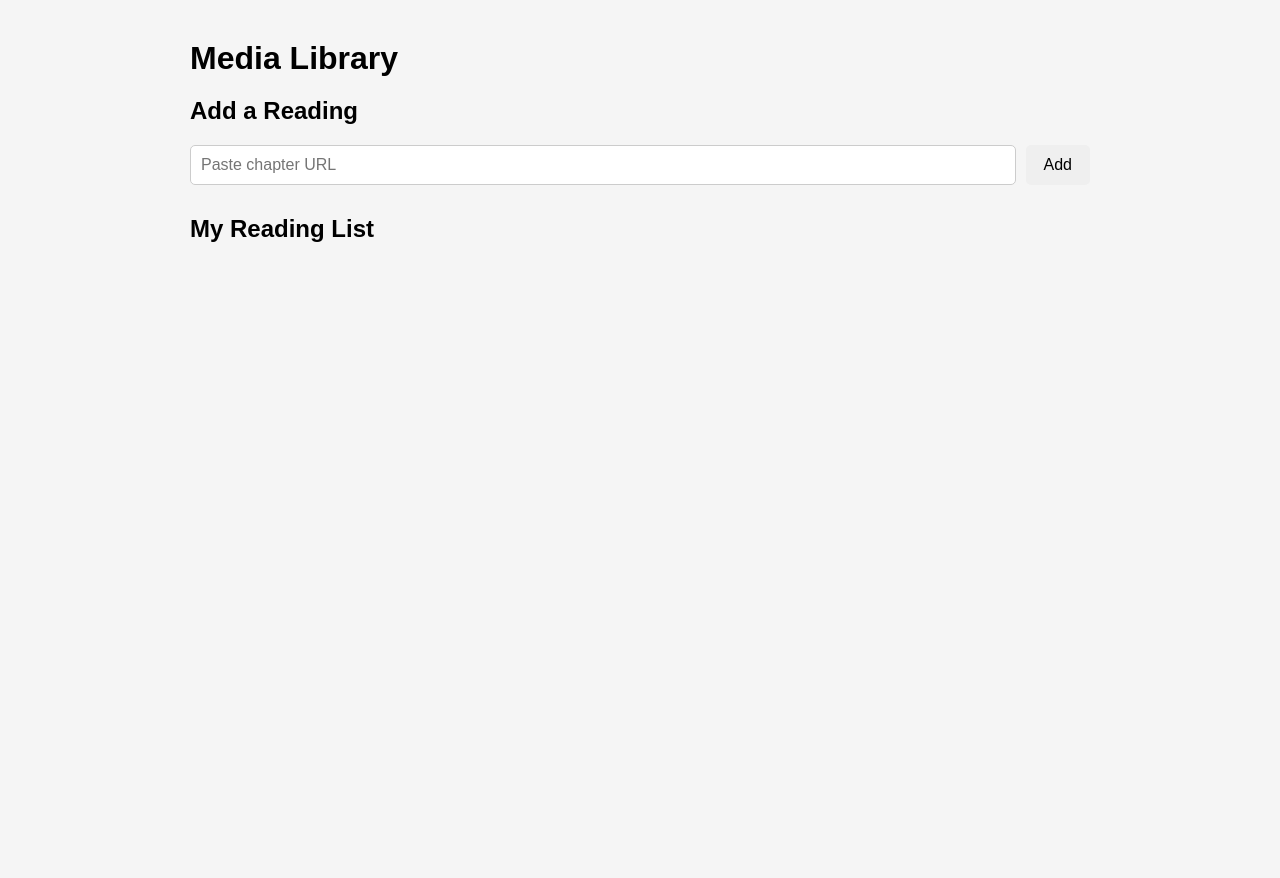
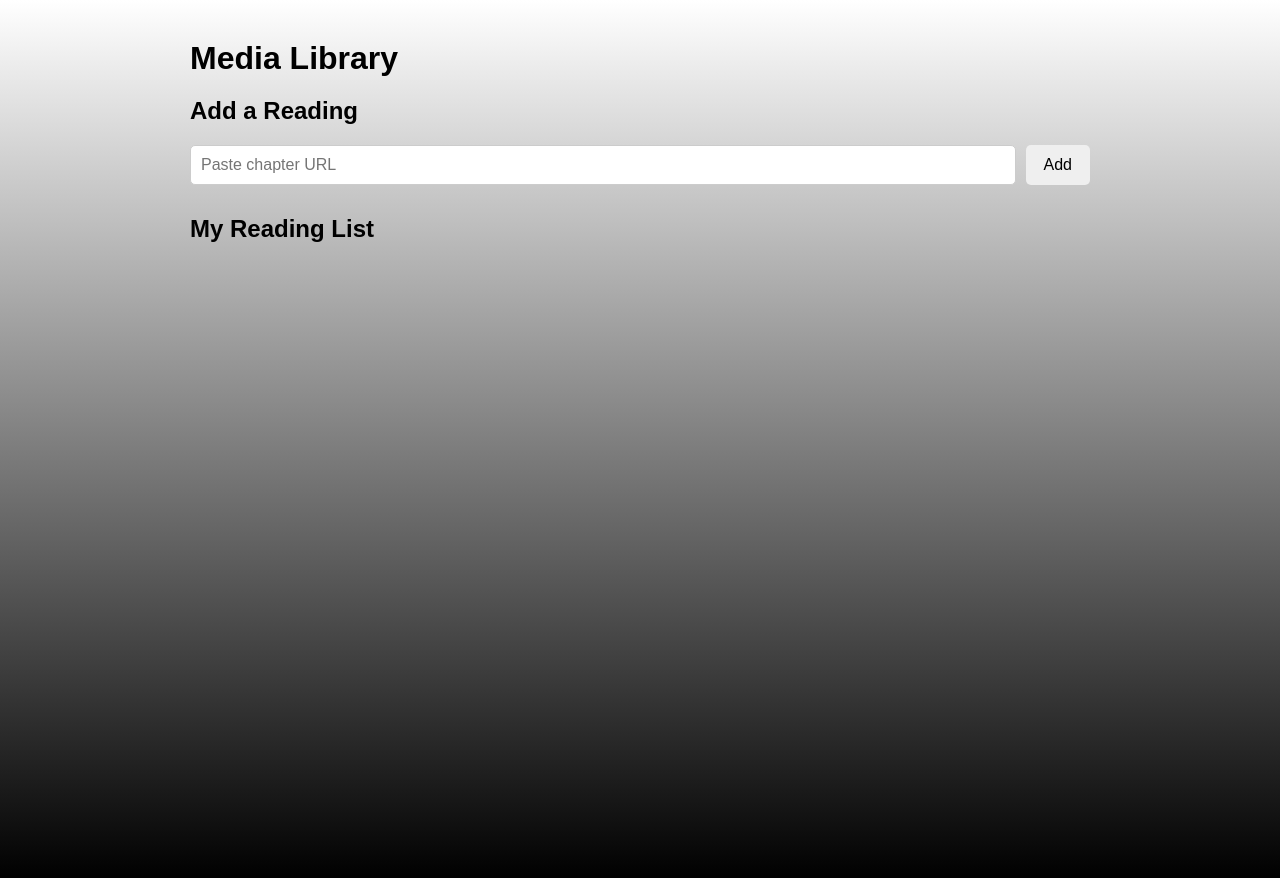
Before and after one commit to bbbbbbbbbbrian/media_library, a plain HTML site: page frontend/index.html in a window 1280 px wide. Before the commit the page ends 800 px from the top, so only its background shows below. Drawn offline with Linux system fonts and the light colour scheme; no server answers.

Commit message:
some visual stuff

```diff
--- a/frontend/style.css
+++ b/frontend/style.css
@@ -3,7 +3,9 @@ body {
     max-width: 900px;
     margin: 40px auto;
     padding: 0 20px;
-    background-color: #f5f5f5;
+    min-height: 100vh;
+    background: linear-gradient(to bottom,white, black);
+    background-repeat: no-repeat;
 }
 
 h1 {
```
Also changed, not shown: frontend/background.png (added).
